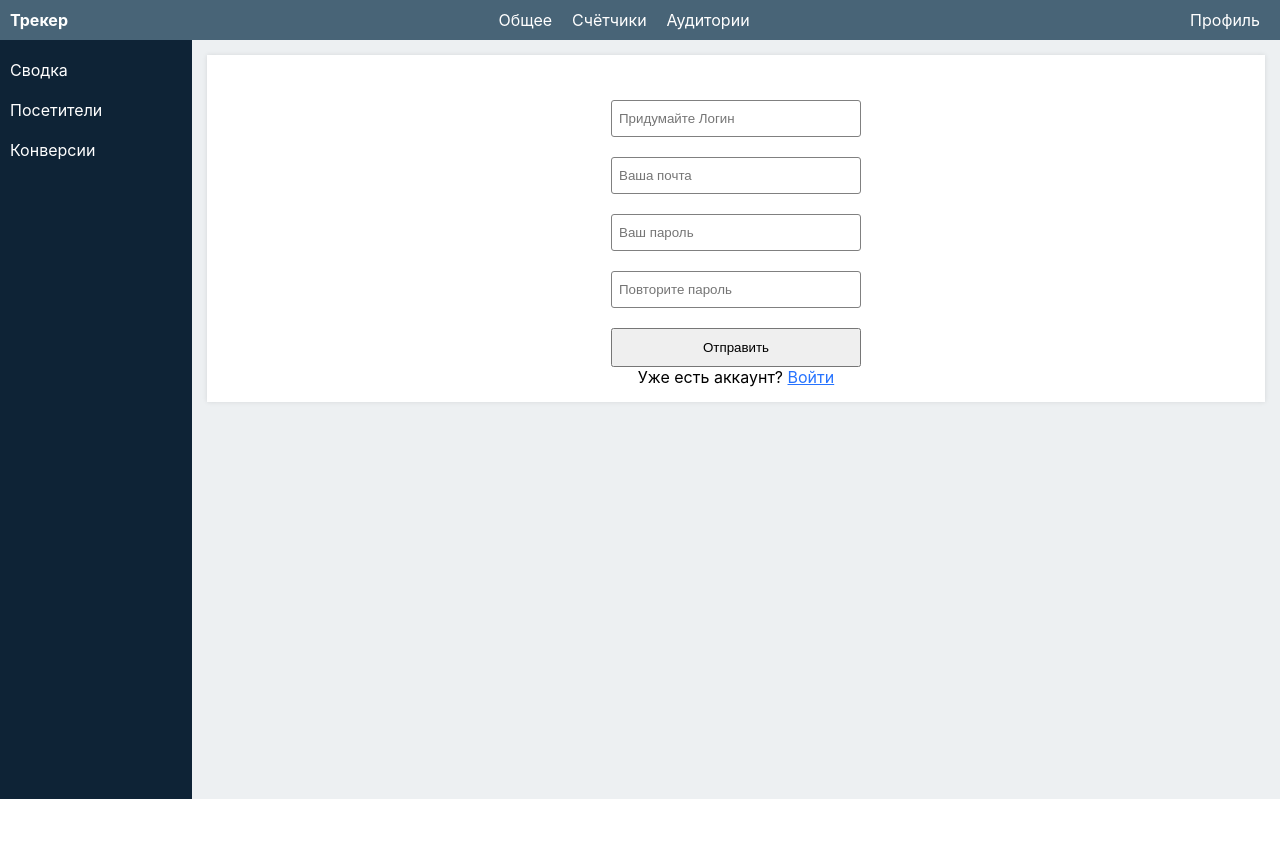
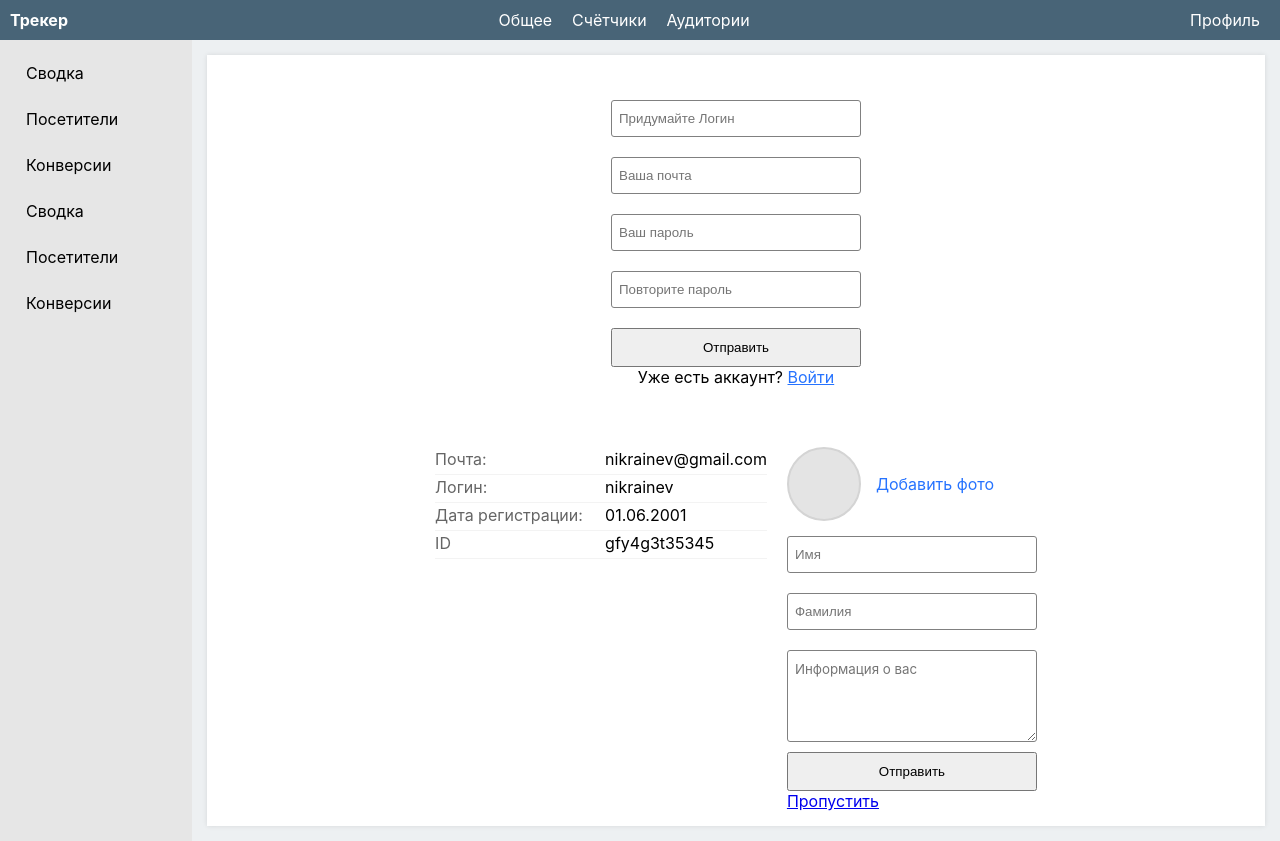
Before and after one commit to nikrainev/mytracker-frontend, a React (Create React App) app: page /signup in a window 1280 px wide. Before the commit the page ends 800 px from the top, so only its background shows below. Built offline with nearby package versions, Linux system fonts and the light colour scheme.

Commit message:
add: test fluet hover

```diff
--- a/package.json
+++ b/package.json
@@ -13,7 +13,8 @@
     "react-redux": "^7.2.2",
     "react-router-dom": "^5.2.0",
     "react-scripts": "3.4.3",
-    "redux": "^4.0.5"
+    "redux": "^4.0.5",
+    "redux-thunk": "^2.3.0"
   },
   "scripts": {
     "start": "react-scripts start",
--- a/src/App.scss
+++ b/src/App.scss
@@ -181,3 +181,85 @@ body{
 
   }
 }
+
+.labeled-line{
+  display: flex;
+  justify-content: flex-start;
+  align-items: flex-start;
+  font-size: 16px;
+  border-bottom: 1px solid #f3f3f3;
+  padding-bottom: 5px;
+  padding-top: 2px;
+}
+
+.line-label{
+  padding-right: 10px;
+  color: #656565;
+}
+
+.fluent-line{
+  position: relative;
+
+  &:hover{
+    background: #d6d6d6;
+    .f_topborder, .f_rightborder, .f_bottomborder, .f_leftborder{
+      background: #d6d6d6;
+    }
+  }
+  .f_topborder{
+    width: 100%;
+    display: block;
+    height: 1px;
+    background: #e6e6e6;
+    position: absolute;
+    top: 0px;
+    left: 0px;
+    overflow: hidden;
+    .f_borderbeam{
+      display: block;
+      width: 140px;
+      height: 1px;
+      background: linear-gradient(to left,#d6d6d6, #a6a6a6, #d6d6d6);
+      position: absolute;
+      margin-left: -70px;
+      opacity: 0;
+    }
+  }
+  .f_rightborder{
+    width: 1px;
+    display: block;
+    height: 100%;
+    background: #e6e6e6;
+    position: absolute;
+    top: 0px;
+    right: 0px;
+  }
+  .f_bottomborder{
+    width: 100%;
+    display: block;
+    height: 1px;
+    background: #e6e6e6;
+    position: absolute;
+    bottom: 0px;
+    left: 0px;
+    overflow: hidden;
+    .f_borderbeam{
+      display: block;
+      width: 140px;
+      height: 1px;
+      background: linear-gradient(to left,#e6e6e6, #a6a6a6, #e6e6e6);
+      position: absolute;
+      margin-left: -70px;
+      opacity: 0;
+    }
+  }
+  .f_leftborder{
+    width: 1px;
+    display: block;
+    height: 100%;
+    background: #e6e6e6;
+    position: absolute;
+    top: 0px;
+    left: 0px;
+  }
+}
--- a/src/api/api.js
+++ b/src/api/api.js
@@ -26,9 +26,7 @@ export const signUpApi = {
     postSignUpInfo(email,login,password){
         return authedInstance.post('auth/signup',{"email":email,"login":login,"password":password})
                 .then(response =>{
-                    return response.data;
-                }).catch(error =>{
-                    return error.data;
+                    return response;
                 })
     }
 
--- a/src/components/profile/signup/signup.jsx
+++ b/src/components/profile/signup/signup.jsx
@@ -1,9 +1,8 @@
 import React from 'react';
 import s from './signup.module.scss';
 import {NavLink} from "react-router-dom";
-import {reloadInput, toggleSignUpButtonDisability} from "../../../redux/auth-reducer";
 
-const AuthForm = (props) =>{
+const SignUpForm = (props) =>{
     let loginInput = React.createRef()
     let emailInput = React.createRef()
     let passwordInput = React.createRef()
@@ -73,7 +72,7 @@ const AuthForm = (props) =>{
 
       }
       else if(passwordInput.current.value.length <= 4 && passwordInput.current.value.length >= 1){
-        console.log(passwordInput.current.value.length)
+
         props.setPasswordStrength('tooWeak', 'Слишком слабый пароль')
       }
       else if(passwordInput.current.value.length <= 6){
@@ -144,6 +143,40 @@ const AuthForm = (props) =>{
     )
 }
 
+const ProfileForm = ()=>{
+    return(
+        <div className={s.profile_form_wr}>
+            <div className={s.auth_info}>
+                <div className="labeled-line"><p className="line-label">Почта:</p><p className="line-text">nikrainev@gmail.com</p></div>
+                <div className="labeled-line"><p className="line-label">Логин:</p><p className="line-text">nikrainev</p></div>
+                <div className="labeled-line"><p className="line-label">Дата регистрации:</p><p className="line-text">01.06.2001</p></div>
+                <div className="labeled-line"><p className="line-label">ID</p><p className="line-text">gfy4g3t35345</p></div>
+            </div>
+            <div className={s.profile_form}>
+                    <div className={s.add_photo_row}>
+                         <div className={s.photo_cont}></div>
+                         <p className={s.add_photo}>Добавить фото</p>
+                    </div>
+                    <div className={s.input_wr}>
+                        <input className="plain_input" placeholder='Имя' type="text"/>
+                    </div>
+                    <div className={s.input_wr}>
+                        <input className="plain_input" placeholder='Фамилия' type="text"/>
+                    </div>
+                    <div className={s.input_wr}>
+                        <textarea className="plain_textarea" placeholder='Информация о вас' name="" id="" cols="30" rows="10"></textarea>
+                    </div>
+                    <button>Отправить</button>
+                    <NavLink to='/'>Пропустить</NavLink>
+                </div>
+
+
+        </div>
+    )
+}
+
+
+
 
 const SignUpBlock = (props) => {
 
@@ -153,7 +186,7 @@ const SignUpBlock = (props) => {
     return  (
             <div className="content">
                 <div className="container">
-                   <AuthForm reloadLoginInput={props.reloadLoginInput} reloadEmailInput={props.reloadEmailInput}
+                   <SignUpForm reloadLoginInput={props.reloadLoginInput} reloadEmailInput={props.reloadEmailInput}
                              reloadPasswordInput={props.reloadPasswordInput} reloadRepeatPasswordChange={props.reloadRepeatPasswordInput}
                              loginInput={props.loginInput} emailInput={props.emailInput}
                              passwordInput={props.passwordInput} repeatPasswordInput={props.repeatPasswordInput}
@@ -165,6 +198,7 @@ const SignUpBlock = (props) => {
                              isSignUpButtonDisabled={props.isSignUpButtonDisabled} toggleSignUpButtonDisability={props.toggleSignUpButtonDisability}
                              isFetching={props.isFetching} sendSignUpRequest={props.sendSignUpRequest}
                    />
+                   <ProfileForm />
                 </div>
             </div>
 
--- a/src/components/profile/signup/signup.module.scss
+++ b/src/components/profile/signup/signup.module.scss
@@ -107,3 +107,49 @@
     to{left:100%}
   }
 }
+
+.auth_info{
+  width: fit-content;
+  margin-right: 10px;
+:global(.line-label){
+  width: 160px;
+}
+}
+
+.profile_form_wr{
+  display: flex;
+  width: 700px;
+  justify-content: center;
+  margin: auto;
+  padding-top: 60px;
+}
+
+.profile_form{
+  width: 250px;
+  margin-left: 10px;
+  button{
+    width: 100%;
+    padding: 10px;
+  }
+}
+
+.photo_cont{
+  width: 70px;
+  display: block;
+  height: 70px;
+  background: #e4e4e4;
+  border-radius: 50%;
+  border: 2px solid #d4d4d4;
+
+}
+
+.add_photo_row{
+  display: flex;
+  justify-content: flex-start;
+  align-items: center;
+  padding-bottom: 15px;
+  p{
+    color: #2673ff;
+    padding-left: 15px;
+  }
+}
--- a/src/components/sidebar/sidebar.jsx
+++ b/src/components/sidebar/sidebar.jsx
@@ -2,13 +2,113 @@ import React from 'react';
 import s from './sidebar.module.scss';
 
 const Sidebar = () =>{
+    let i = 0;
+    let setBorders = () =>{
+        let allelements = document.querySelectorAll(".fluent-line")
+        for(let i = 0; i < allelements.length; i++){
+            if(!allelements[i].classList.contains('loaded_fluent')){
+                allelements[i].insertAdjacentHTML('beforeend', '<div class="f_topborder"><div class="f_borderbeam"></div></div>');
+                allelements[i].insertAdjacentHTML('beforeend', '<div class="f_rightborder"><div class="f_borderbeam"></div></div>');
+                allelements[i].insertAdjacentHTML('beforeend', '<div class="f_bottomborder"><div class="f_borderbeam"></div></div>');
+                allelements[i].insertAdjacentHTML('beforeend', '<div class="f_leftborder"><div class="f_borderbeam"></div></div>');
+                allelements[i].classList.add('loaded_fluent')
+            }
+
+        }
+
+    }
+
+    let setOpacity = (event, lineElem) =>{
+        let targetCoords = lineElem.getBoundingClientRect();
+        let procent = Math.round((event.clientY - targetCoords.top)*(100/92))
+        procent = 100 - Math.abs(procent)
+        procent = procent+"%"
+        console.log(event.target)
+        return procent
+    }
+
+    let getElementIndex = (elem) =>{
+        elem = elem.tagName ? elem : document.querySelector(elem) // можно добавить еще проверок
+        return [].indexOf.call(elem.parentNode.children, elem)
+    }
+
+    let onmouseover = (event) =>{
+
+          setBorders()
+          event.target.onmousemove = (event) =>{
+              if(event.target.classList.contains('fluent-line')){
+
+              let alllines = document.querySelectorAll('.fluent-line')
+
+              for(i=0; i < alllines.length; i++){
+                  let topBeam = alllines[i].querySelector(".f_topborder").children[0];
+                  let bottomBeam = alllines[i].querySelector(".f_bottomborder").children[0];
+                  if(getElementIndex(event.target)){
+                      topBeam.style.opacity = setOpacity(event, topBeam)
+                      bottomBeam.style.opacity = setOpacity(event, bottomBeam)
+                  }
+                  else{
+                      topBeam.style.opacity = 0
+                      bottomBeam.style.opacity = 0
+                  }
+              }
+
+
+
+              let width = event.target.offsetWidth;
+              let targetCoords = event.target.getBoundingClientRect();
+              let xCoord = event.clientX - targetCoords.left;
+              let yCoord = event.clientY - targetCoords.top;
+              let horizontProcent = Math.round(100*(xCoord/width))
+              let horizontProcent2 = 100 - horizontProcent
+              horizontProcent=horizontProcent+"%"
+              let bottomborder = event.target.querySelector(".f_bottomborder");
+              bottomborder.children[0].style.left=horizontProcent;
+              let topborder = event.target.querySelector(".f_topborder");
+              topborder.children[0].style.left=horizontProcent;
+
+
+              let nextline = event.target.nextSibling
+              let prevline = event.target.previousSibling
+
+              if(nextline){
+
+                  let bottomborder = nextline.querySelector(".f_bottomborder");
+                  bottomborder.children[0].style.left=horizontProcent;
+                  let topborder = nextline.querySelector(".f_topborder");
+                  topborder.children[0].style.left=horizontProcent;
+
+              }
+              if(prevline){
+                  let bottomborder = prevline.querySelector(".f_bottomborder");
+                  bottomborder.children[0].style.left=horizontProcent;
+                  let topborder = prevline.querySelector(".f_topborder");
+                  topborder.children[0].style.left=horizontProcent;
+              }
+
+
+
+
+          }
+
+      }
+
+    }
+
+    let onmouseout = () =>{
+
+    }
+
     return (
 
-        <div className={s.sidebar}>
-             <div className={s.sidebar_menu}>
-                 <a href="" className={s.link_item}>Сводка</a>
-                 <a href="" className={s.link_item}>Посетители</a>
-                 <a href="" className={s.link_item}>Конверсии</a>
+        <div className={s.sidebar} >
+             <div className={s.sidebar_menu + " fluent-menu"} onMouseOver={onmouseover} onMouseOut={onmouseout}>
+                 <a href="" className={s.link_item + " fluent-line"}>Сводка</a>
+                 <a href="" className={s.link_item + " fluent-line"}>Посетители</a>
+                 <a href="" className={s.link_item + " fluent-line"}>Конверсии</a>
+                 <a href="" className={s.link_item + " fluent-line"}>Сводка</a>
+                 <a href="" className={s.link_item + " fluent-line"}>Посетители</a>
+                 <a href="" className={s.link_item + " fluent-line"}>Конверсии</a>
              </div>
         </div>
     );
--- a/src/components/sidebar/sidebar.module.scss
+++ b/src/components/sidebar/sidebar.module.scss
@@ -1,6 +1,6 @@
 .sidebar {
   width: 15%;
-  background: #0e2336;
+  background: #e6e6e6;
   min-height: calc(100vh - 41px);
 }
 
@@ -10,13 +10,12 @@
 
 .sidebar_menu a{
   display: block;
-  width: calc(100% - 20px);
-  color: white;
+  width: calc(100% - 47px);
+  color: black;
   text-decoration: none;
-  padding: 10px;
-  transition: .3s all;
+  padding: 13px 21px 13px 26px;
+
+  font-size: 16px;
+
+
 }
-
-.sidebar_menu a:hover{
-  background: #2f495c;
-}
```
Also changed, not shown: src/components/profile/signup/signupContainer.jsx (+9 -5 lines), 1 other file (tests, documents, lock files or other folders).
